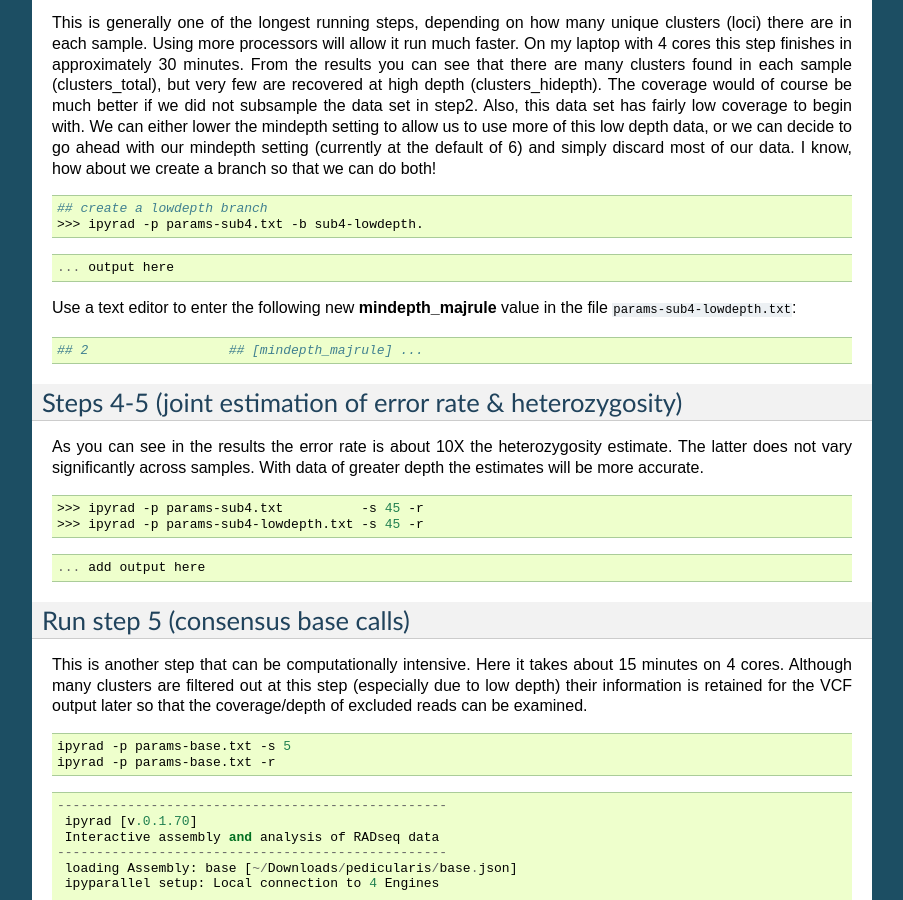
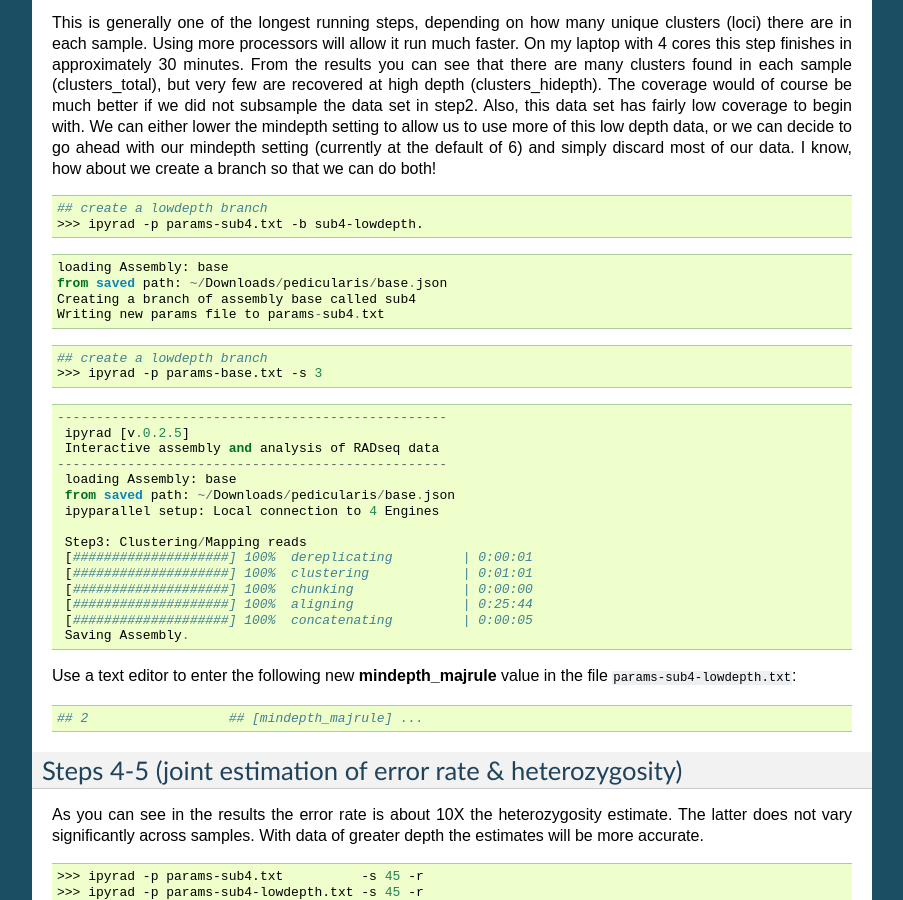
Before and after one commit to dereneaton/ipyrad, a Sphinx documentation site: the page built from docs/pedicularis_cli.rst, in a window 1280 px wide and 900 px high, scrolled down 3001 px. Shown: the whole window, without its empty margins (198-1101 px from the left). Built offline with Sphinx 7.4.7, drawn with Linux system fonts in a browser that asks for light colours; pages that are not in the unit, such as notebooks, are missing from menus; the version number is read from the project's files by our own code.

Commit message:
updating pedic tut

```diff
--- a/docs/pedicularis_cli.rst
+++ b/docs/pedicularis_cli.rst
@@ -144,8 +144,8 @@ simply branching "base" again with a different list of Samples.
 
     ## Create new branch of base Assembly named sub4 and pass it
     ## the names of four Samples (if no names it keeps all Samples)
-    >>> ipyrad -p params-base.txt -b sub4 29154_superba, 30556_thamno, \
-                                          30686_cyathophylla, 32082_przewalskii
+    >>> ipyrad -p params-base.txt -b sub4  29154_superba, 30556_thamno, \
+                                           30686_cyathophylla, 32082_przewalskii
 
 
 .. parsed-literal::
@@ -231,9 +231,34 @@ we create a branch so that we can do both!
     ## create a lowdepth branch
     >>> ipyrad -p params-sub4.txt -b sub4-lowdepth.
 
+.. parsed-literal::
+  loading Assembly: base
+  from saved path: ~/Downloads/pedicularis/base.json
+  Creating a branch of assembly base called sub4
+  Writing new params file to params-sub4.txt
+
+
+.. code:: bash
+
+    ## create a lowdepth branch
+    >>> ipyrad -p params-base.txt -s 3
 
 .. parsed-literal::
-    ... output here
+   --------------------------------------------------
+    ipyrad [v.0.2.5]
+    Interactive assembly and analysis of RADseq data
+   --------------------------------------------------
+    loading Assembly: base
+    from saved path: ~/Downloads/pedicularis/base.json
+    ipyparallel setup: Local connection to 4 Engines
+
+    Step3: Clustering/Mapping reads
+    [####################] 100%  dereplicating         | 0:00:01
+    [####################] 100%  clustering            | 0:01:01
+    [####################] 100%  chunking              | 0:00:00
+    [####################] 100%  aligning              | 0:25:44
+    [####################] 100%  concatenating         | 0:00:05
+    Saving Assembly.
 
 
 Use a text editor to enter the following new **mindepth_majrule** value
```
